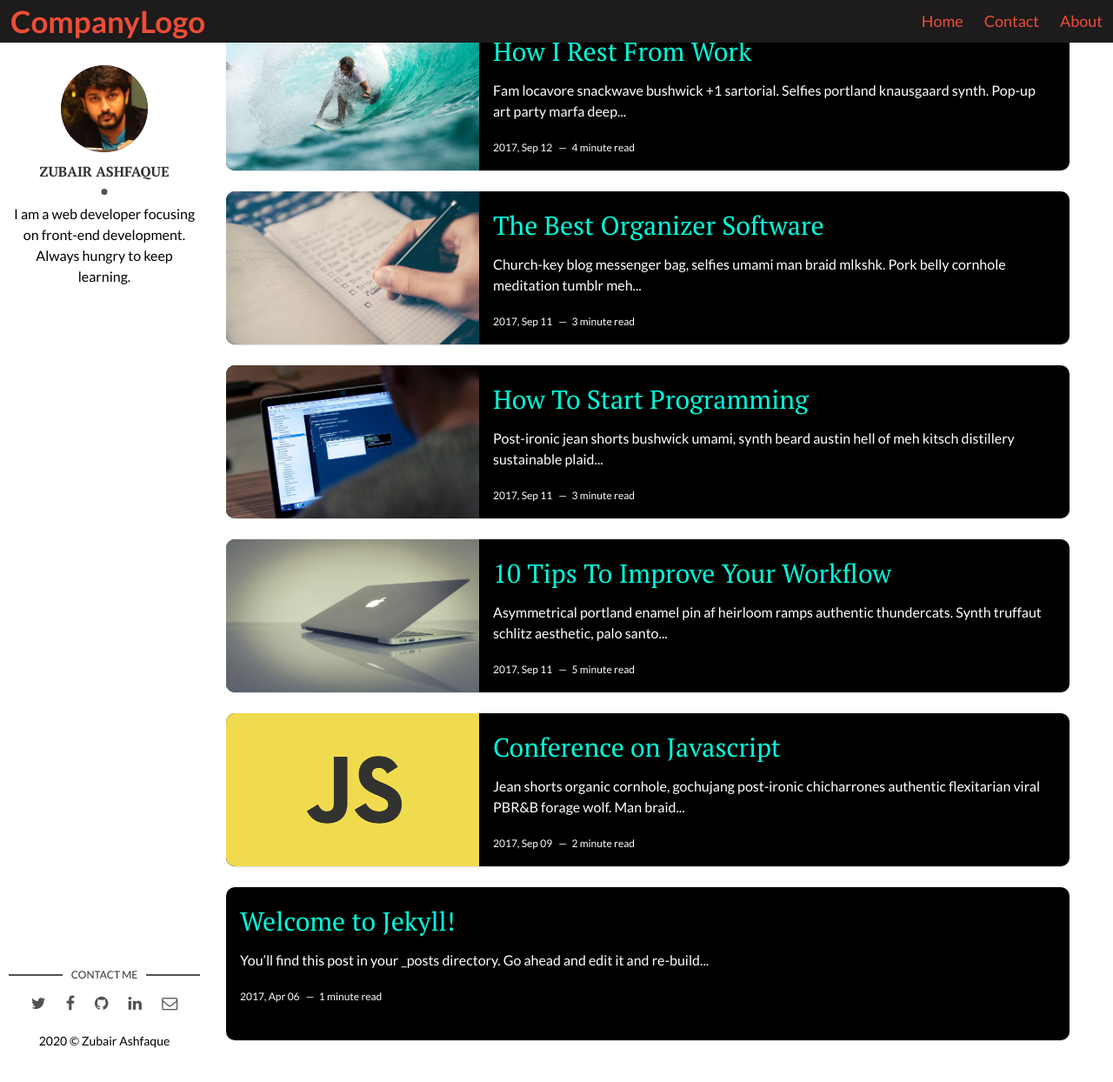
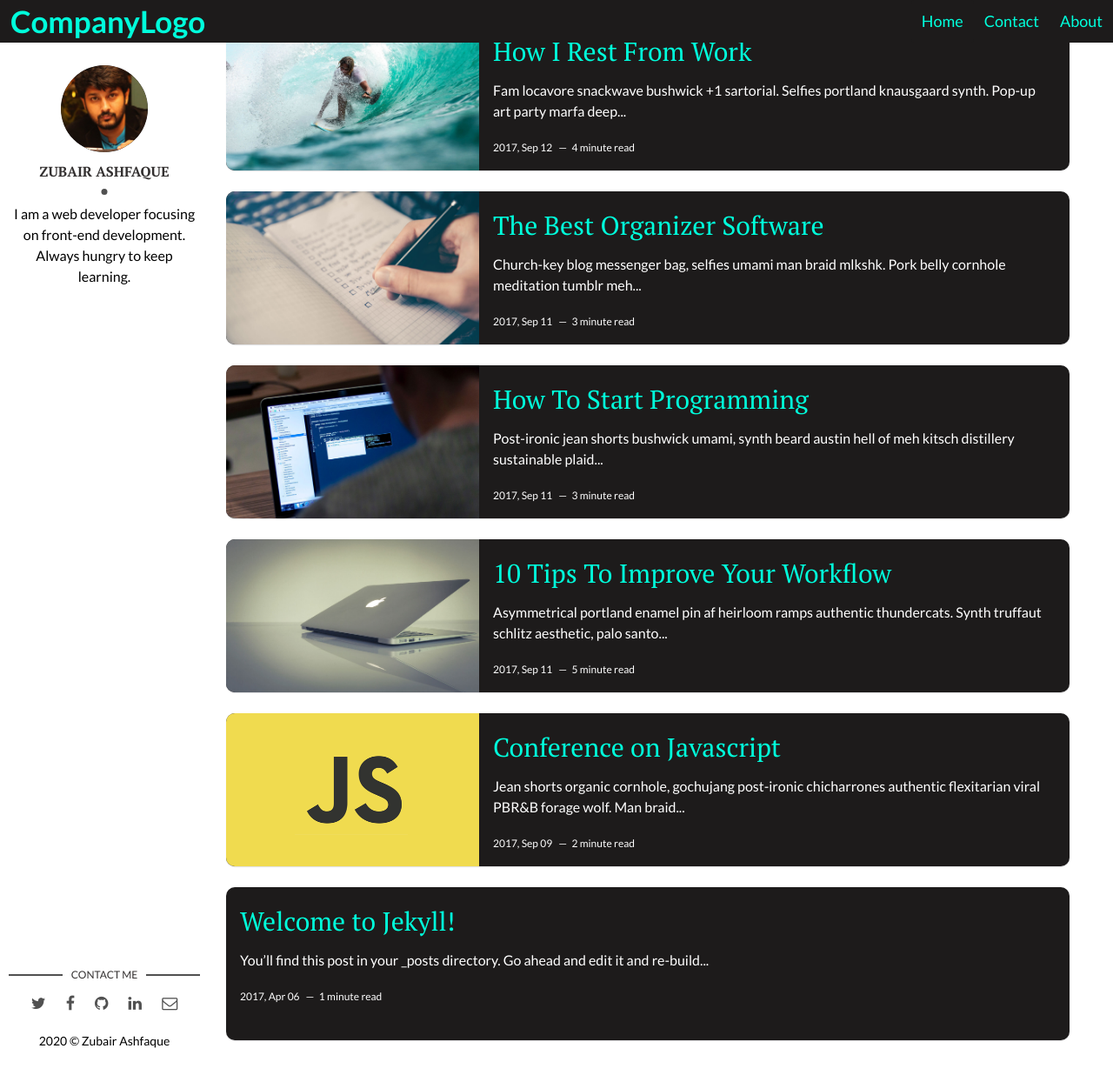
Before and after one commit to zubairashfaque/my-site, a Jekyll site: the page built from index.html, in a window 1280 px wide and 1296 px high. Shown: the top 1244 px of the window at 87% size. Built offline with Jekyll 4.4.1, drawn with Linux system fonts in a browser that asks for light colours; the list of posts is cut into pages by our own code.

Commit message:
Update main.css

```diff
--- a/assets/css/main.css
+++ b/assets/css/main.css
@@ -889,7 +889,7 @@ table tfoot td {
 }
 
 .post, .article-page {
-  background-color: #000;
+  background-color: #1D1B1B;
 }
 
 ::-moz-selection {
@@ -1497,7 +1497,7 @@ a.newer-posts:hover {
 
 #navbar a {
   float: left;
-  color: #EC4D37;
+  color: #00ffdc;
   text-align: center;
   padding: 12px;
   text-decoration: none;
@@ -1519,7 +1519,7 @@ a.newer-posts:hover {
 
 #navbar a.active {
   background-color: #1D1B1B;
-  color: #EC4D37;
+  color: #00ffdc;
 }
 
 #navbar-right {
```
